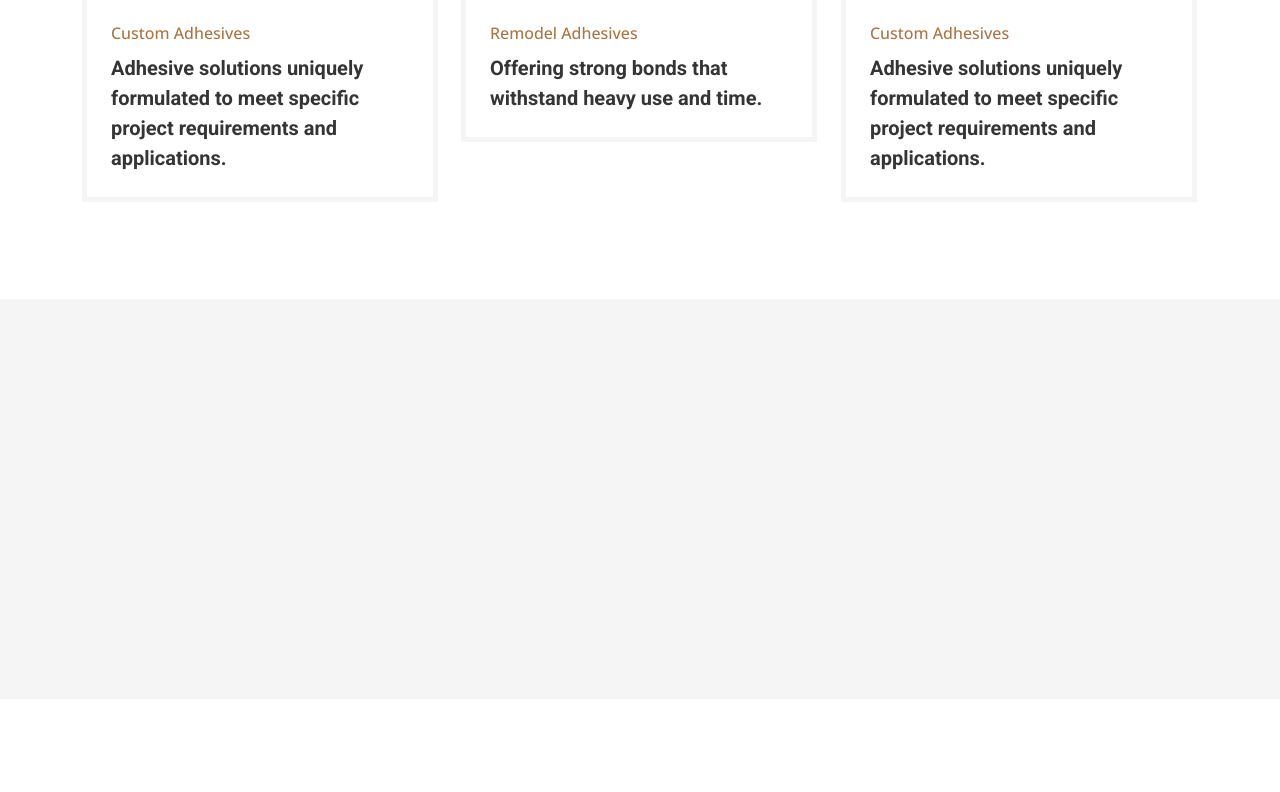
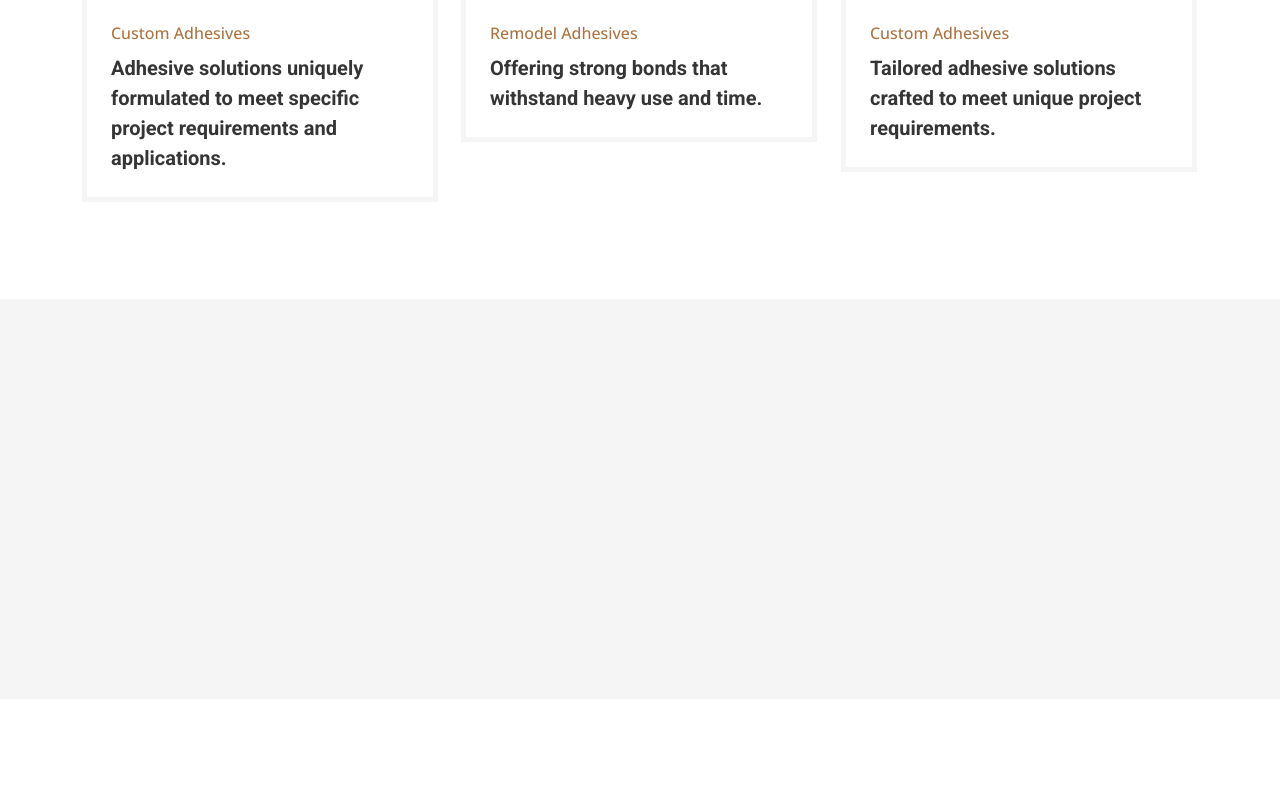
Before and after one commit to hitengarg4444/4mcol, a plain HTML site: page index.html in a window 1280 px wide. Shown: the part 4490-5282 px from the top of the page. Drawn offline with nearby package versions, Linux system fonts and the light colour scheme.

Commit message:
Update index.html

```diff
--- a/index.html
+++ b/index.html
@@ -515,7 +515,7 @@
                         </div>
                         <div class="border border-5 border-light border-top-0 p-4">
                             <p class="text-primary fw-medium mb-2">Custom Adhesives</p>
-                            <h5 class="lh-base mb-0">Adhesive solutions uniquely formulated to meet specific project requirements and applications.
+                            <h5 class="lh-base mb-0">Tailored adhesive solutions crafted to meet unique project requirements.
 
 </a>
                         </div>
```
